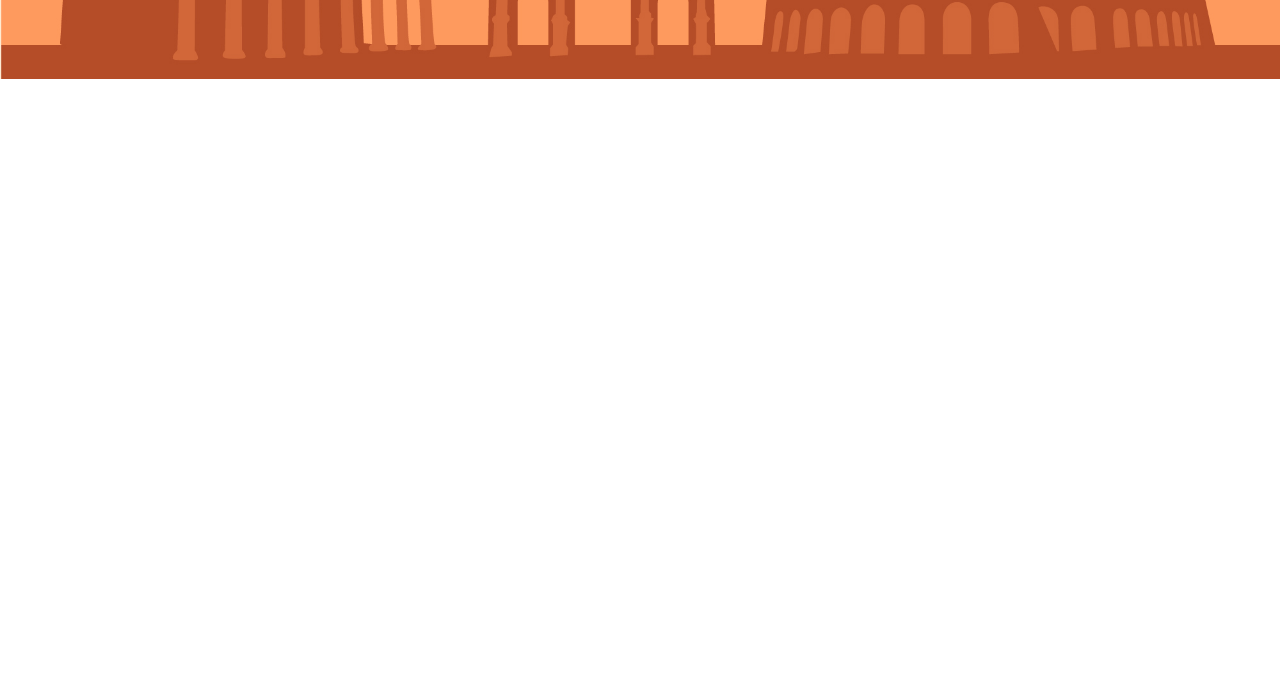
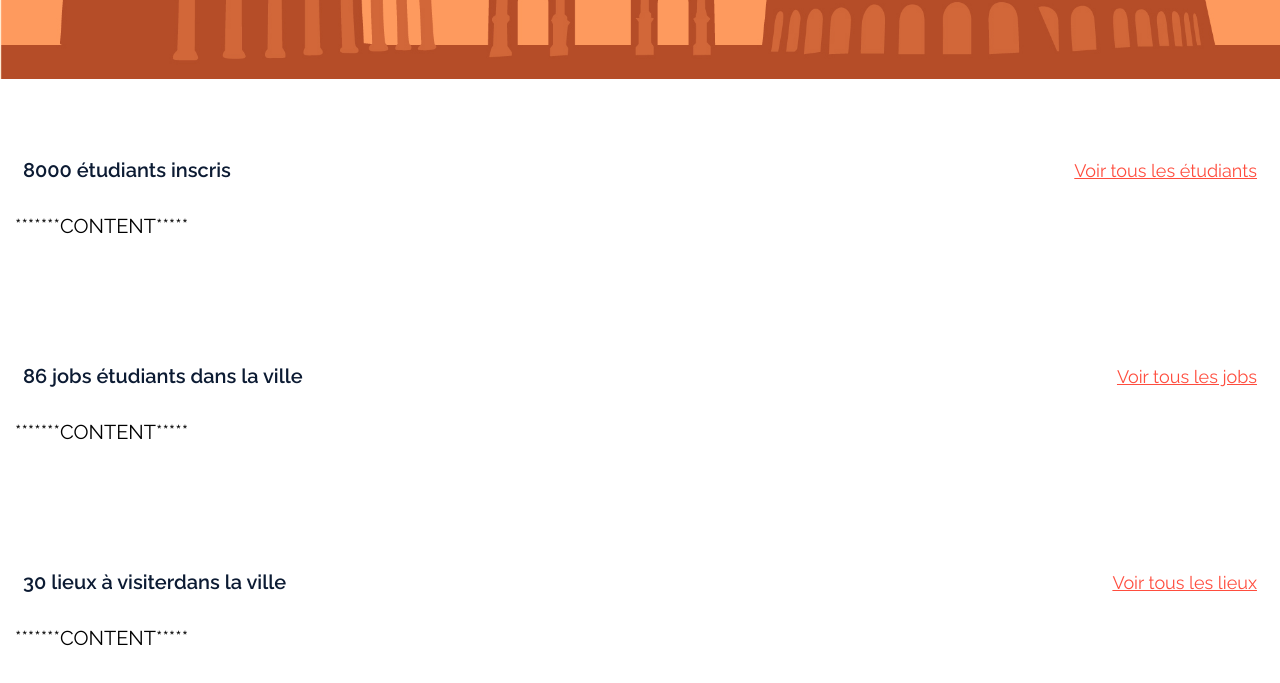
Before and after one commit to romain-cointet/tipi, a plain HTML site: page rome.html in a window 1280 px wide. Shown: the part 401-1084 px from the top of the page. Before the commit the page ends 800 px from the top, so only its background shows below. Drawn offline with nearby package versions, Linux system fonts and the light colour scheme.

Commit message:
add students preview

```diff
--- a/rome.html
+++ b/rome.html
@@ -41,10 +41,45 @@
   <!-- Corps de page -->
   <main class="">
 
-    <div class="grid">
-      <div class="grid-row">
-        <div class="item">
+    <div class="grid list" id="jobs">
+      <div class="row">
+        <div class="col col-8">
+          <h3>8000 étudiants inscris</h3>
         </div>
+        <div class="col col-4 text-right">
+          <a href="#">Voir tous les étudiants</a>
+        </div>
+      </div>
+      <div class="row">
+        <span>*******CONTENT*****</span>
+      </div>
+    </div>
+
+    <div class="grid list" id="jobs">
+      <div class="row">
+        <div class="col col-8">
+          <h3>86 jobs étudiants dans la ville</h3>
+        </div>
+        <div class="col col-4 text-right">
+          <a href="#">Voir tous les jobs</a>
+        </div>
+      </div>
+      <div class="row">
+        <span>*******CONTENT*****</span>
+      </div>
+    </div>
+
+    <div class="grid list" id="locations">
+      <div class="row">
+        <div class="col col-8">
+          <h3>30 lieux à visiterdans la ville</h3>
+        </div>
+        <div class="col col-4 text-right">
+          <a href="#">Voir tous les lieux</a>
+        </div>
+      </div>
+      <div class="row">
+        <span>*******CONTENT*****</span>
       </div>
     </div>
 
```
